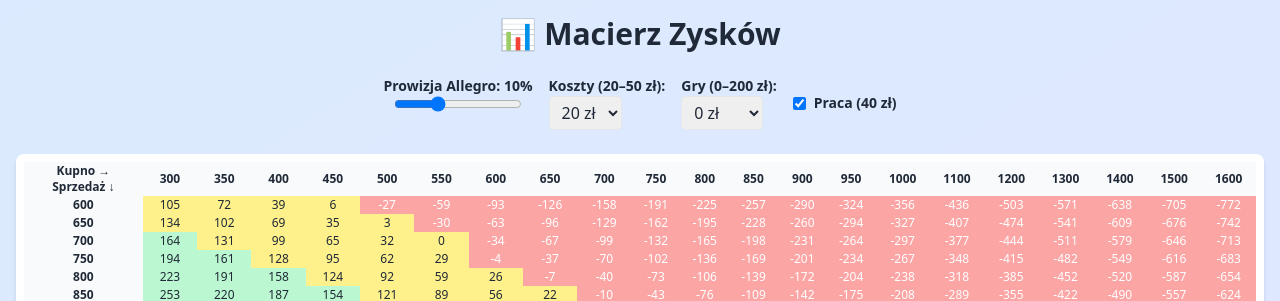
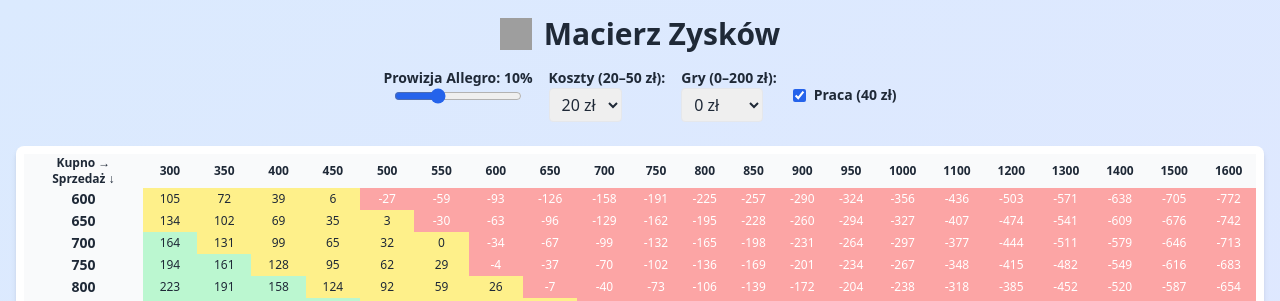
Before and after one commit to DataAstronaut007/zysk, a plain HTML site: page index.html in a window 1280 px wide. Shown: the top 301 px of the page. Drawn offline with nearby package versions, Linux system fonts and the light colour scheme; grey boxes are pictures that could not be loaded.

Commit message:
Add files via upload

```diff
--- a/index.html
+++ b/index.html
@@ -21,12 +21,15 @@
 </head>
 <body class="bg-gradient-to-br from-blue-100 to-indigo-100 min-h-screen text-gray-800">
   <div class="max-w-7xl mx-auto p-4">
-    <h1 class="text-3xl font-bold text-center mb-6">📊 Macierz Zysków</h1>
+    <div class="flex items-center justify-center gap-3 mb-4">
+      <img src="https://img.icons8.com/fluency/48/combo-chart.png" alt="Ikona" class="w-8 h-8">
+      <h1 class="text-3xl font-bold text-center">Macierz Zysków</h1>
+    </div>
 
     <div class="flex flex-wrap justify-center gap-4 mb-6">
       <div class="flex flex-col items-center">
         <label for="allegroSlider" class="text-sm font-semibold">Prowizja Allegro: <span id="allegroValue">10%</span></label>
-        <input type="range" id="allegroSlider" min="3" max="25" value="10" oninput="updateMatrix()" class="w-32">
+        <input type="range" id="allegroSlider" min="3" max="25" value="10" oninput="updateMatrix()" class="w-32 accent-blue-600">
       </div>
 
       <div>
@@ -67,13 +70,13 @@
       </div>
 
       <div class="flex items-center">
-        <input type="checkbox" id="pracaCheckbox" checked onchange="updateMatrix()" class="mr-2">
+        <input type="checkbox" id="pracaCheckbox" checked onchange="updateMatrix()" class="mr-2 accent-blue-600">
         <label for="pracaCheckbox" class="text-sm font-semibold">Praca (40 zł)</label>
       </div>
     </div>
 
-    <div id="matrixContainer" class="overflow-x-auto rounded-lg shadow-md bg-white p-2">
-      <div id="matrixSingle"></div>
+    <div id="matrixContainer" class="overflow-x-auto rounded-lg shadow-md bg-white p-2"><div class="min-w-full" id="matrixSingle">
+
     </div>
   </div>
 
--- a/script.js
+++ b/script.js
@@ -19,7 +19,7 @@ function updateMatrix() {
     html += "</tr></thead><tbody>";
 
     for (let y = 0; y < sprzedazValues.length; y++) {
-        html += '<tr><th class="bg-gray-50 font-semibold sticky left-0">' + sprzedazValues[y] + '</th>';
+        html += '<tr><th class="bg-white sticky left-0 z-30 text-sm font-semibold whitespace-nowrap">' + sprzedazValues[y] + '</th>';
         for (let x = 0; x < zakupValues.length; x++) {
             html += matrixCell(x, y, allegroFraction, extraCost, gameCost, pracaCost);
         }
@@ -46,7 +46,7 @@ function matrixCell(x, y, allegroFraction, extraCost, gameCost, pracaCost) {
     else if (zysk <= 150) color = "bg-yellow-200";
     else color = "bg-green-200";
 
-    return '<td class="' + color + ' font-medium">' + zysk + '</td>';
+    return '<td class="whitespace-nowrap ' + color + '">' + zysk + '</td>';
 }
 
 window.addEventListener("resize", updateMatrix);
```
